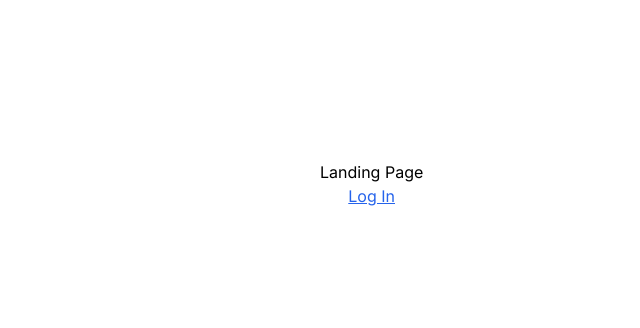
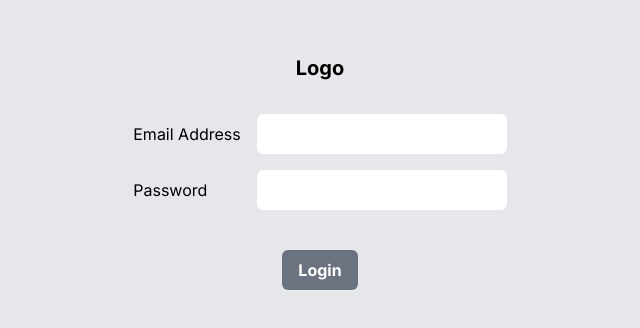
Before and after one commit to davidrayc/devcraft-ph, a Next.js app: page / in a window 1280 px wide. Shown: the part 228-556 px from the top of the page, without its empty margins (320-960 px from the left). Built offline with nearby package versions, Linux system fonts and the light colour scheme; no server answers.

Commit message:
feat: add login form component

```diff
--- a/app/page.tsx
+++ b/app/page.tsx
@@ -1,7 +1,8 @@
 'use client';
-import { signIn, useSession } from 'next-auth/react';
+import { useSession } from 'next-auth/react';
 import { redirect } from 'next/navigation';
 import { useEffect } from 'react';
+import Login from '../app/components/Login';
 
 export default function LandingPage() {
   const session = useSession();
@@ -13,15 +14,7 @@ export default function LandingPage() {
   return (
     <main>
       <div>
-        <p className="absolute left-1/2 top-[calc(50%-0.75rem)] flex flex-col text-center">
-          Landing Page
-          <button
-            onClick={() => signIn('github')}
-            className="block text-blue-600 underline"
-          >
-            Log In
-          </button>
-        </p>
+        <Login />
       </div>
     </main>
   );
```
